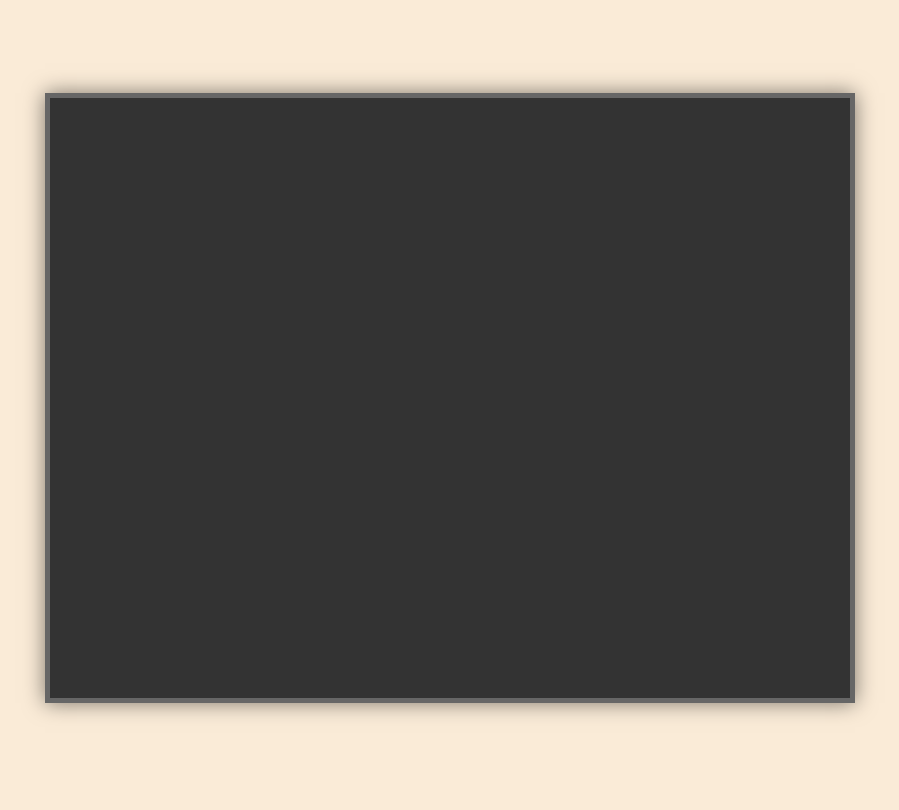
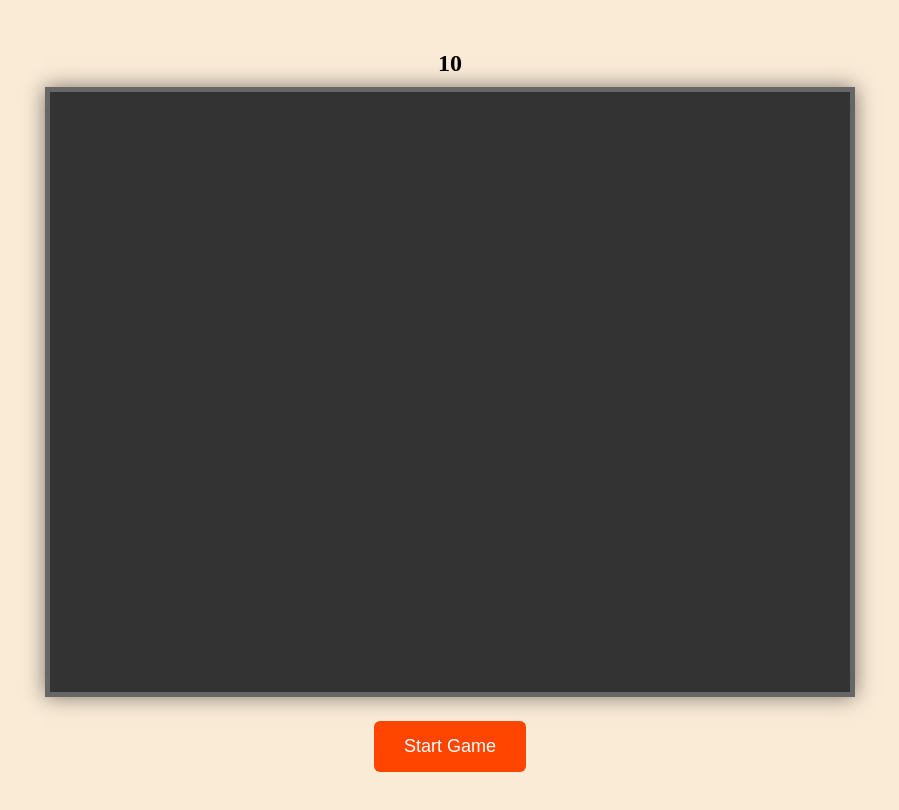
Before and after one commit to Mohdfaraz21/Snake-Game, a plain HTML site: page index.html in a window 1280 px wide. Shown: the whole page, without its empty margins (190-1089 px from the left). Drawn offline with Linux system fonts and the light colour scheme.

Commit message:
added startButton and scoreBoard

```diff
--- a/script.js
+++ b/script.js
@@ -1,18 +1,33 @@
 console.log("script working");
 
 document.addEventListener("DOMContentLoaded", () => {
-    const gameArea = document.getElementById("game-area");
-    const areaSize = 800;
-    const cellSize = 20;
-    let score = 0;
-    let gameStarted = false;
-    let food = {x:300, y:200};
-    let snake = [{x:160, y:200}, {x:140, y:200}, {x:120, y:200}];
+  const gameArea = document.getElementById("game-area");
+  const areaSize = 800;
+  const cellSize = 20;
+  let score = 0;
+  let gameStarted = false;
+  let food = { x: 300, y: 200 };
+  let snake = [
+    { x: 160, y: 200 },
+    { x: 140, y: 200 },
+    { x: 120, y: 200 },
+  ];
+  let dx = cellSize; // displacement on x axis
+  let dy = 0; // displacement on y axis
+
+  function startGame() {
+    const scoreBoard = document.createElement("div");
+    scoreBoard.id = "score-board";
+    scoreBoard.textContent = "10";
+    document.body.insertBefore(scoreBoard, gameArea);
 
 
 
 
-
-
-
+    const startButton = document.createElement('button');
+    startButton.textContent = 'Start Game';
+    startButton.classList.add('start-button');
+    document.body.appendChild(startButton);
+  }
+  startGame();
 });
--- a/style.css
+++ b/style.css
@@ -17,3 +17,23 @@ body {
   margin-bottom: 20px;
   box-shadow: 0 0 20px rgba(0, 0, 0, 0.5);
 }
+
+#score-board {
+  font-size: x-large;
+  font-weight: bold;
+  color: black;
+  margin: 10px 0;
+}
+
+.start-button {
+  background-color: orangered;
+  color: white;
+  padding: 15px 30px;
+  text-align: center;
+  text-decoration: none;
+  font-size: 18px;
+  margin: 4px 0;
+  cursor: pointer;
+  border: none;
+  border-radius: 6px;
+}
```
Lines whose indentation alone changed are shown as unchanged.
